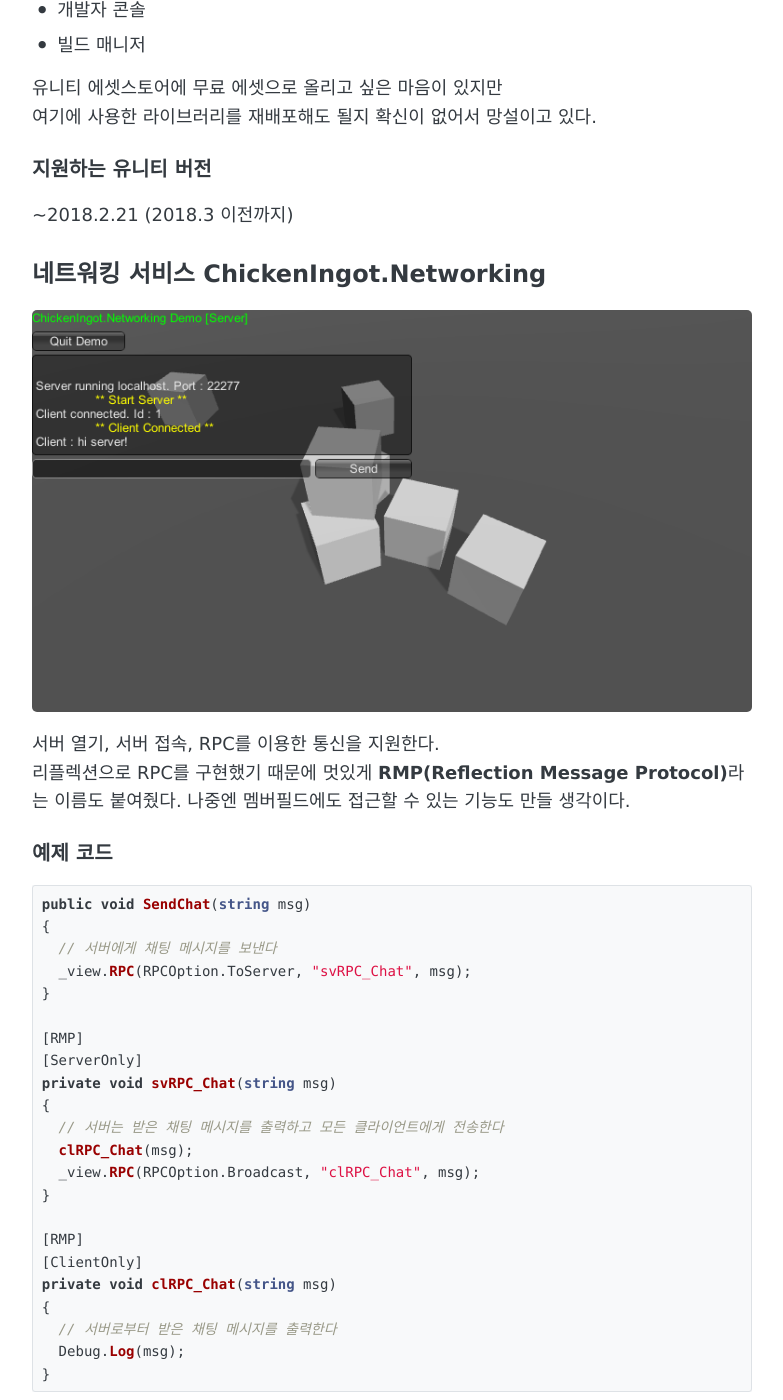
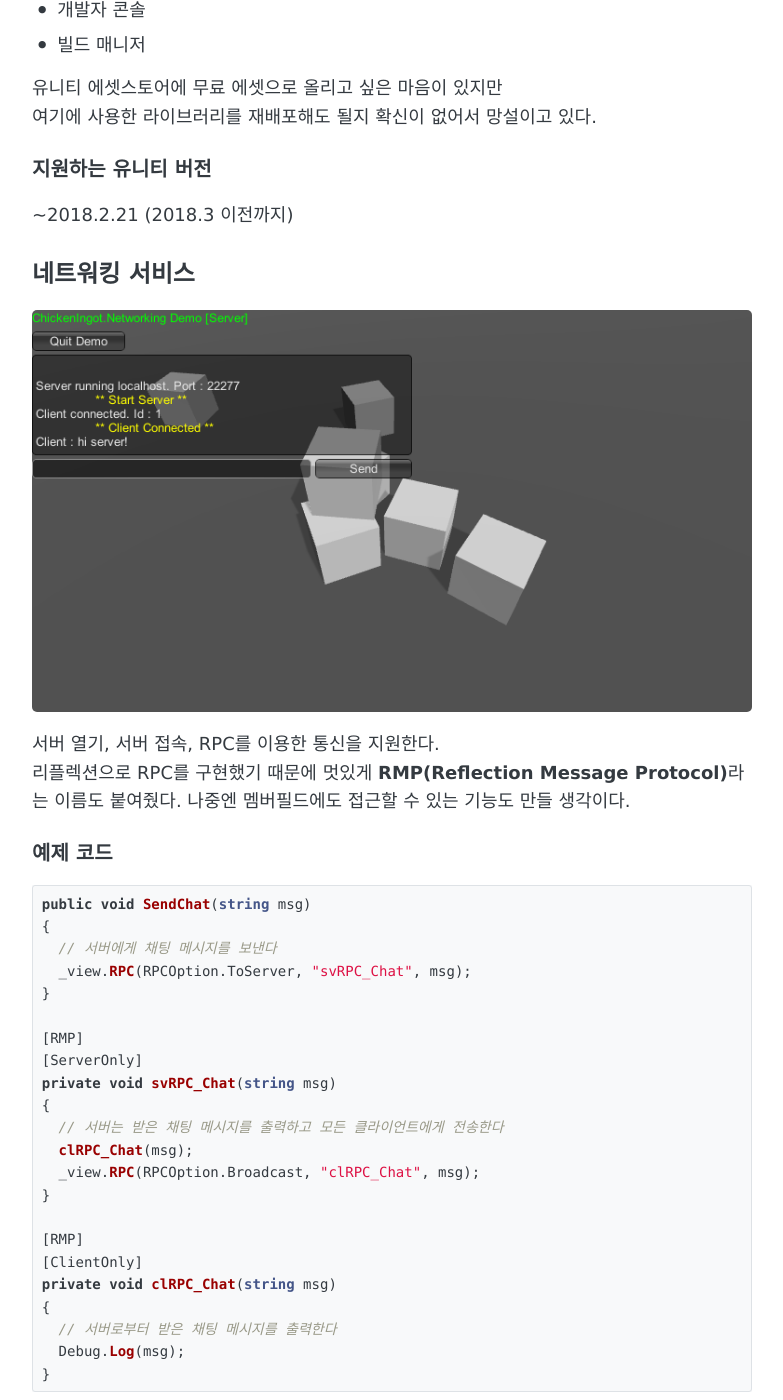
Before and after one commit to chickeningot/chickeningot.github.io, a Jekyll site: the page built from _posts/2019-04-03-multiplayer-unity.md, in a window 1280 px wide and 1400 px high, scrolled down 470 px. Shown: the whole window, without its empty margins (248-1031 px from the left). Built offline with Jekyll 4.4.1, drawn with Linux system fonts in a browser that asks for light colours; comment, search, counter and statistics services are not loaded; some of the changed text lies outside the part shown.

Commit message:
update multiplayer-unity

````diff
--- a/_posts/2019-04-03-multiplayer-unity.md
+++ b/_posts/2019-04-03-multiplayer-unity.md
@@ -20,7 +20,7 @@ tags:
 ### 지원하는 유니티 버전
 ~2018.2.21 (2018.3 이전까지)
 
-## 네트워킹 서비스 ChickenIngot.Networking
+## 네트워킹 서비스
 ![](/images/2019-04-03-multiplayer-unity/networking.PNG)
 
 서버 열기, 서버 접속, RPC를 이용한 통신을 지원한다.
@@ -52,7 +52,7 @@ private void clRPC_Chat(string msg)
 }
 ```
 
-## 스팀 ChickenIngot.Steam
+## 스팀
 ![](/images/2019-04-03-multiplayer-unity/steam1.PNG)
 ![](/images/2019-04-03-multiplayer-unity/steam2.PNG)
 
````
